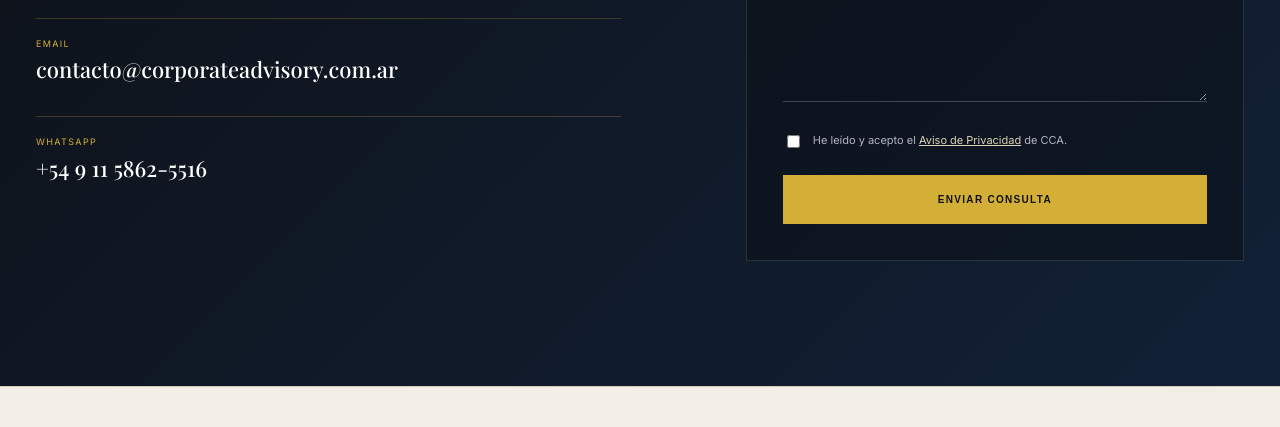
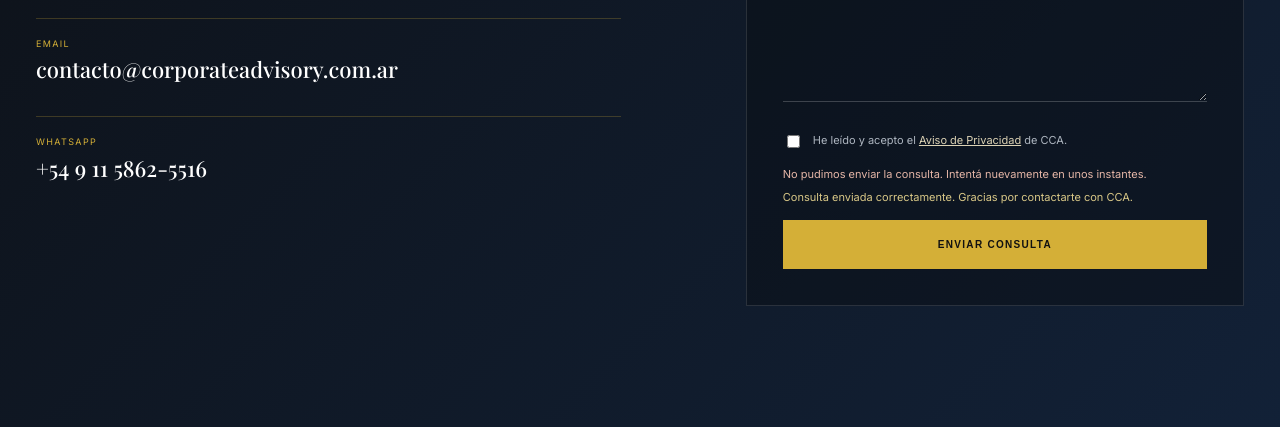
Before and after one commit to lucianoorcen-dev/chiaramonte-corporate-advisory, a plain HTML site: page index.html in a window 1280 px wide. Shown: the part 9195-9622 px from the top of the page. Drawn offline with nearby package versions, Linux system fonts and the light colour scheme; a web font is replaced by a local one.

Commit message:
Update index.html

```diff
--- a/index.html
+++ b/index.html
@@ -99,8 +99,8 @@ section{padding:78px 0}
 <div class="field"><label for="email" data-es="Correo electrónico" data-en="Email"></label><input id="email" name="email" type="email" required autocomplete="email" data-fs-field><span class="field-error" data-fs-error="email"></span></div>
 <div class="field"><label for="message" data-es="Mensaje" data-en="Message"></label><textarea id="message" name="message" required data-fs-field></textarea><span class="field-error" data-fs-error="message"></span></div>
 <div class="privacy-check"><input id="privacy" name="privacy" value="accepted" type="checkbox" required data-fs-field><label for="privacy"><span class="lang-es">He leído y acepto el <a href="privacy.html">Aviso de Privacidad</a> de CCA.</span><span class="lang-en">I have read and accept CCA's <a href="privacy.html">Privacy Notice</a>.</span></label><span class="field-error" data-fs-error="privacy"></span></div>
-<div id="formError" class="form-error" data-fs-error hidden>No pudimos enviar la consulta. Intentá nuevamente en unos instantes.</div>
-<div id="formSuccess" class="form-success" data-fs-success hidden>Consulta enviada correctamente. Gracias por contactarte con CCA.</div>
+<div id="formError" class="form-error" data-fs-error >No pudimos enviar la consulta. Intentá nuevamente en unos instantes.</div>
+<div id="formSuccess" class="form-success" data-fs-success >Consulta enviada correctamente. Gracias por contactarte con CCA.</div>
 <button class="btn primary" id="contact-submit" type="submit" data-fs-submit-btn data-es="Enviar consulta" data-en="Send inquiry"></button>
 </form></div></section>
 </main>
```
